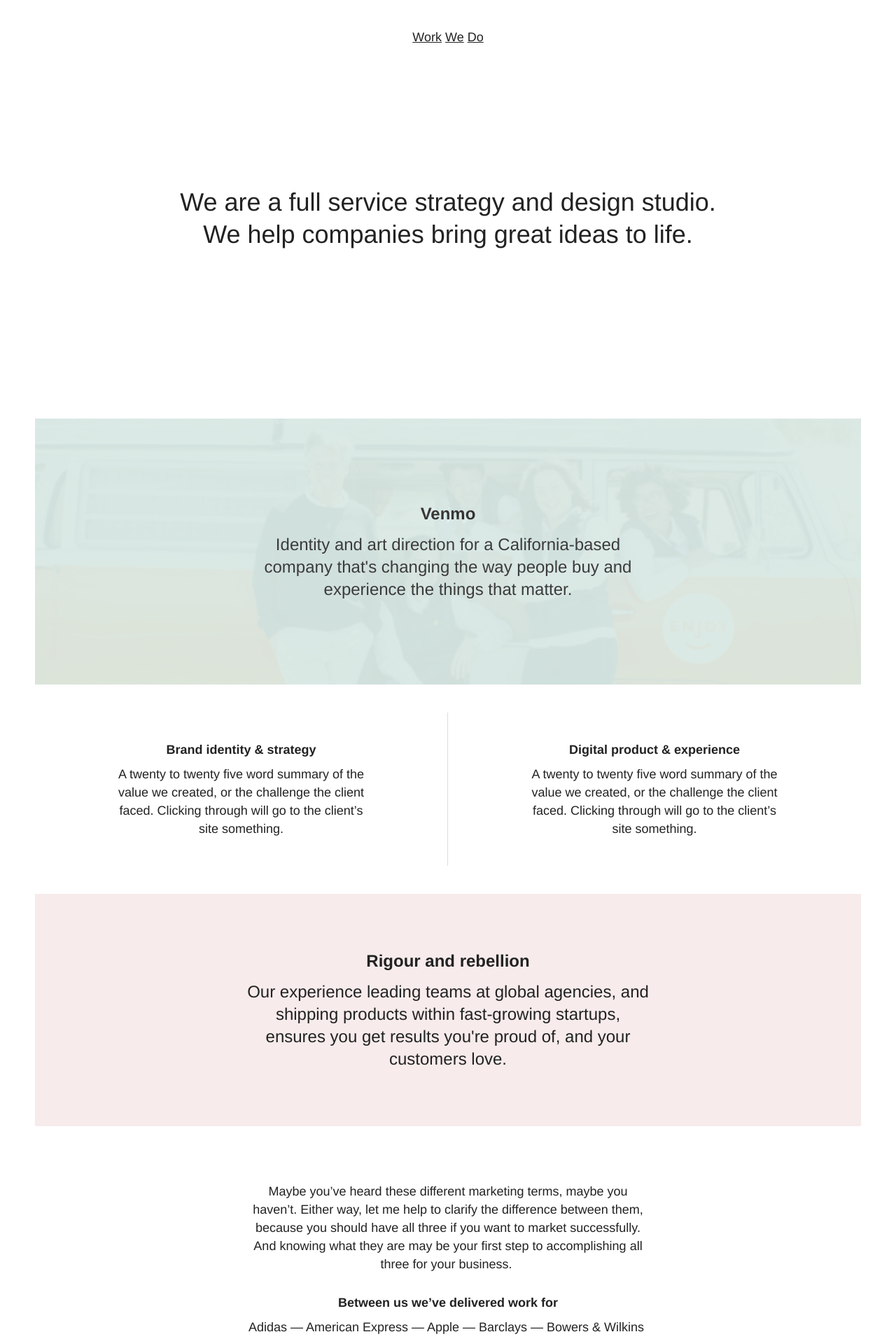
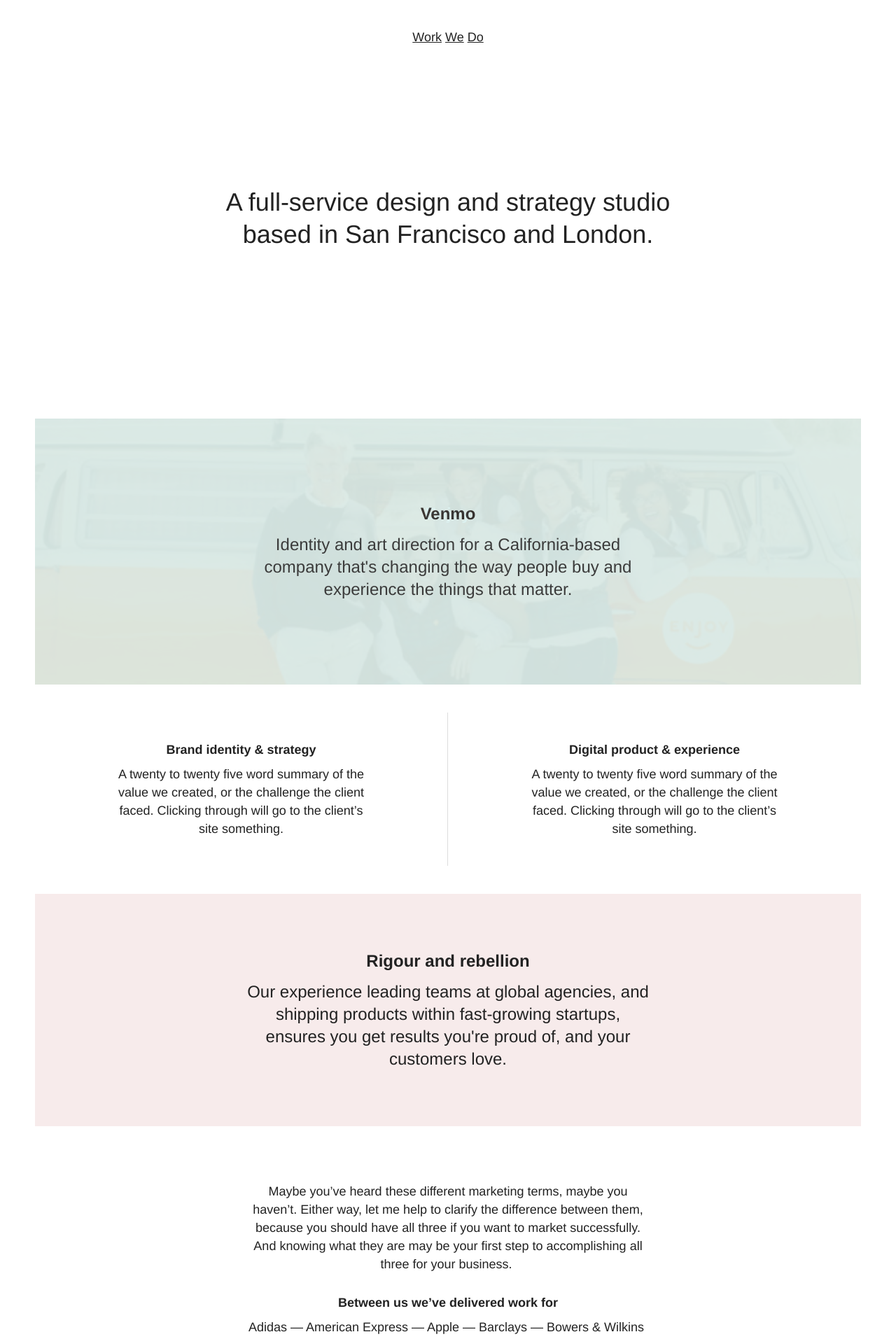
Before and after one commit to anothertompetty/work-we-do-site, a Jekyll site: the page built from index.html, in a window 1280 px wide. Shown: the top 1913 px of the page at 70% size. Built offline with Jekyll 4.4.1, drawn with Linux system fonts in a browser that asks for light colours.

Commit message:
headline

```diff
--- a/_sass/_intro.scss
+++ b/_sass/_intro.scss
@@ -1,5 +1,5 @@
 .intro {
-  max-width: 860px;
+  max-width: 700px;
   margin-top: $space-x-large * 2;
   margin-bottom: $space-x-large * 2;
   padding-left: $space-medium;
--- a/index.html
+++ b/index.html
@@ -3,7 +3,7 @@
 ---
 
 <h1 class="intro u-text-x-large u-text-normal u-center u-text-center">
-  We are a full service strategy and design studio. We help companies bring great ideas to life.
+  A full-service design and strategy studio based in San Francisco and London.
 </h1>
 
 <div class="owl-carousel">
```
